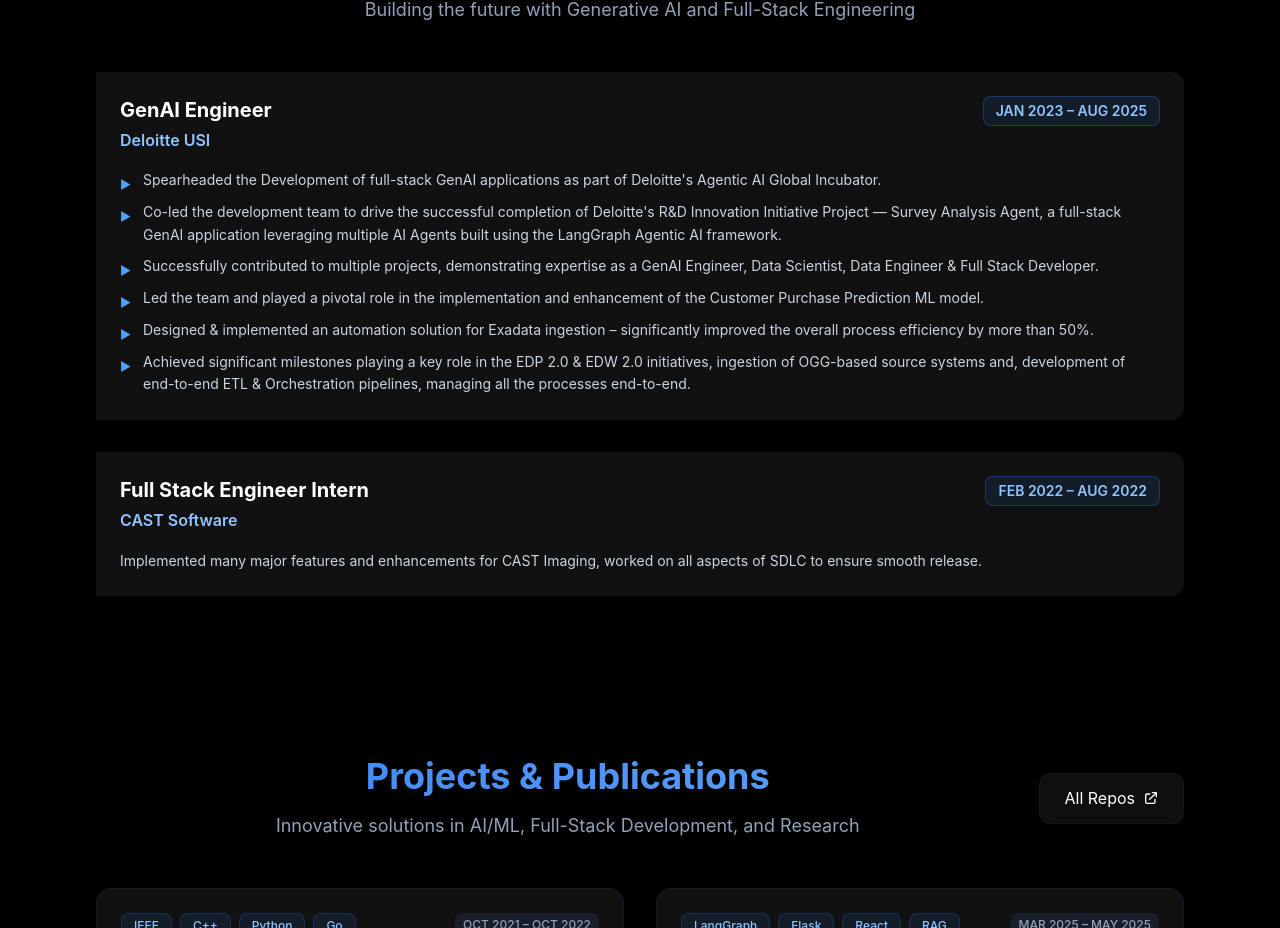
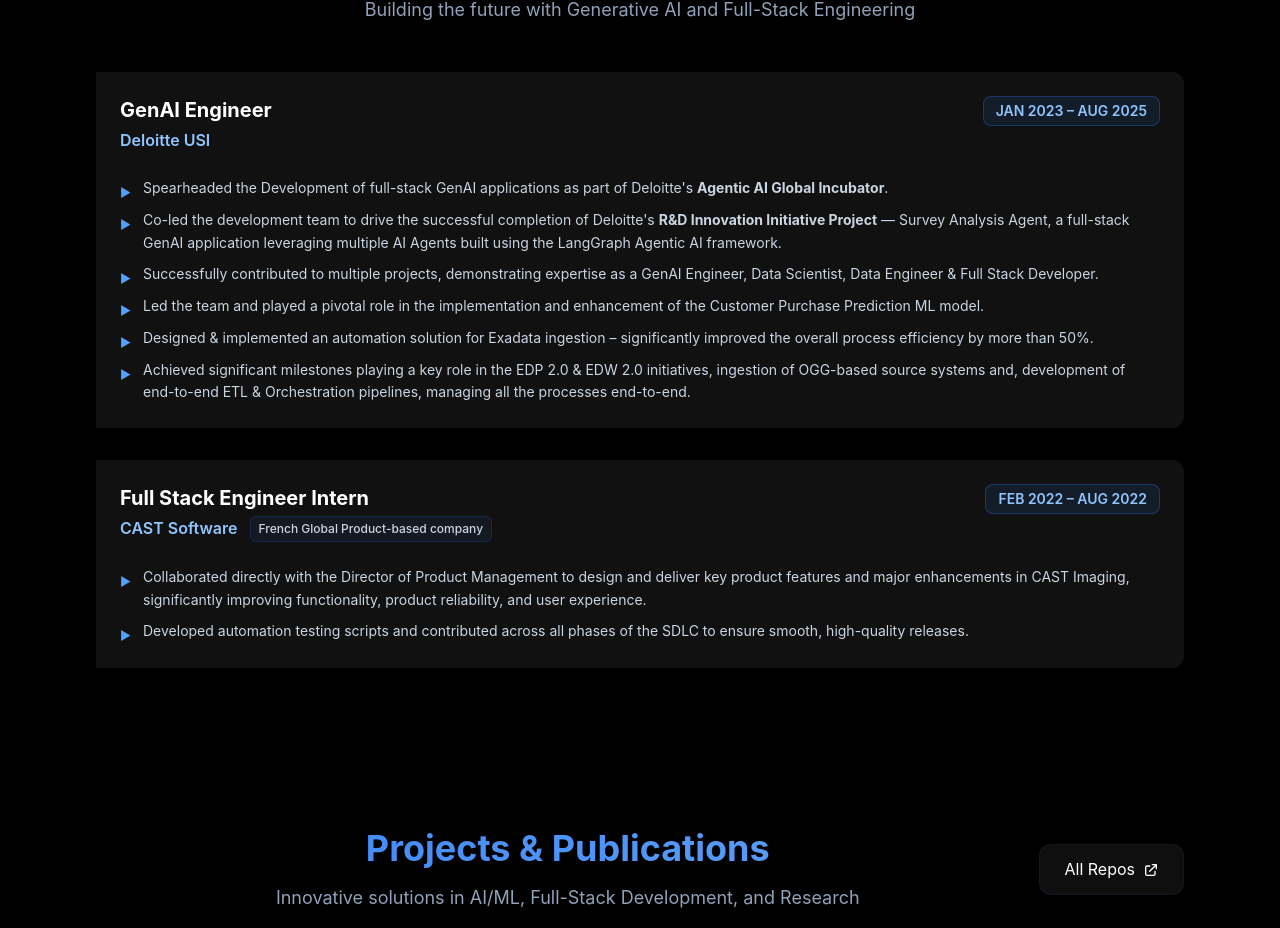
Before and after one commit to mrinalsetty/mrinalsetty-portfolio, a Next.js app: page / in a window 1280 px wide. Shown: the part 1178-2106 px from the top of the page. Built offline with nearby package versions, Linux system fonts and the light colour scheme.

Commit message:
update portfolio

```diff
--- a/src/components/sections/ExperienceSection.tsx
+++ b/src/components/sections/ExperienceSection.tsx
@@ -23,7 +23,26 @@
                 <h3 className="text-xl font-bold text-white mb-1">
                   {exp.title}
                 </h3>
-                <div className="text-blue-300 font-semibold">{exp.company}</div>
+                <div className="flex items-center gap-3 mb-2">
+                  <div className="text-blue-300 font-semibold">
+                    {exp.company}
+                  </div>
+                  {exp.tags && exp.tags.length > 0 && (
+                    <div className="flex flex-wrap gap-2">
+                      {exp.tags.map((tag, tagIndex) => (
+                        <span
+                          key={tagIndex}
+                          className="inline-flex items-center px-2 py-1 rounded-md text-xs font-medium
+                                   bg-slate-800/40 text-slate-300 border border-blue-600/20
+                                   hover:bg-blue-500/10 hover:text-blue-300 hover:border-blue-500/30
+                                   transition-all duration-200 cursor-default backdrop-blur-sm"
+                        >
+                          {tag}
+                        </span>
+                      ))}
+                    </div>
+                  )}
+                </div>
               </div>
               <div className="text-blue-300 font-semibold text-sm bg-blue-500/10 px-3 py-1 rounded-lg border border-blue-500/30 whitespace-nowrap">
                 {exp.period}
@@ -35,9 +54,10 @@
                 {exp.achievements.map((achievement, achIndex) => (
                   <li key={achIndex} className="flex items-start gap-3">
                     <span className="text-blue-400 mt-2 text-xs">▶</span>
-                    <span className="text-sm leading-relaxed">
-                      {achievement}
-                    </span>
+                    <span
+                      className="text-sm leading-relaxed"
+                      dangerouslySetInnerHTML={{ __html: achievement }}
+                    />
                   </li>
                 ))}
               </ul>
--- a/src/data/constants.ts
+++ b/src/data/constants.ts
@@ -112,8 +112,8 @@
     company: "Deloitte USI",
     period: "JAN 2023 – AUG 2025",
     achievements: [
-      "Spearheaded the Development of full-stack GenAI applications as part of Deloitte's Agentic AI Global Incubator.",
-      "Co-led the development team to drive the successful completion of Deloitte's R&D Innovation Initiative Project — Survey Analysis Agent, a full-stack GenAI application leveraging multiple AI Agents built using the LangGraph Agentic AI framework.",
+      "Spearheaded the Development of full-stack GenAI applications as part of Deloitte's <strong>Agentic AI Global Incubator</strong>.",
+      "Co-led the development team to drive the successful completion of Deloitte's <strong>R&D Innovation Initiative Project</strong> — Survey Analysis Agent, a full-stack GenAI application leveraging multiple AI Agents built using the LangGraph Agentic AI framework.",
       "Successfully contributed to multiple projects, demonstrating expertise as a GenAI Engineer, Data Scientist, Data Engineer & Full Stack Developer.",
       "Led the team and played a pivotal role in the implementation and enhancement of the Customer Purchase Prediction ML model.",
       "Designed & implemented an automation solution for Exadata ingestion – significantly improved the overall process efficiency by more than 50%.",
@@ -124,8 +124,11 @@
     title: "Full Stack Engineer Intern",
     company: "CAST Software",
     period: "FEB 2022 – AUG 2022",
-    description:
-      "Implemented many major features and enhancements for CAST Imaging, worked on all aspects of SDLC to ensure smooth release.",
+    tags: ["French Global Product-based company"],
+    achievements: [
+      "Collaborated directly with the Director of Product Management to design and deliver key product features and major enhancements in CAST Imaging, significantly improving functionality, product reliability, and user experience.",
+      "Developed automation testing scripts and contributed across all phases of the SDLC to ensure smooth, high-quality releases.",
+    ],
   },
 ];
 
--- a/src/types/index.ts
+++ b/src/types/index.ts
@@ -24,6 +24,7 @@
   period: string;
   achievements?: string[];
   description?: string;
+  tags?: string[];
 }
 
 export interface PersonalInfo {
```
